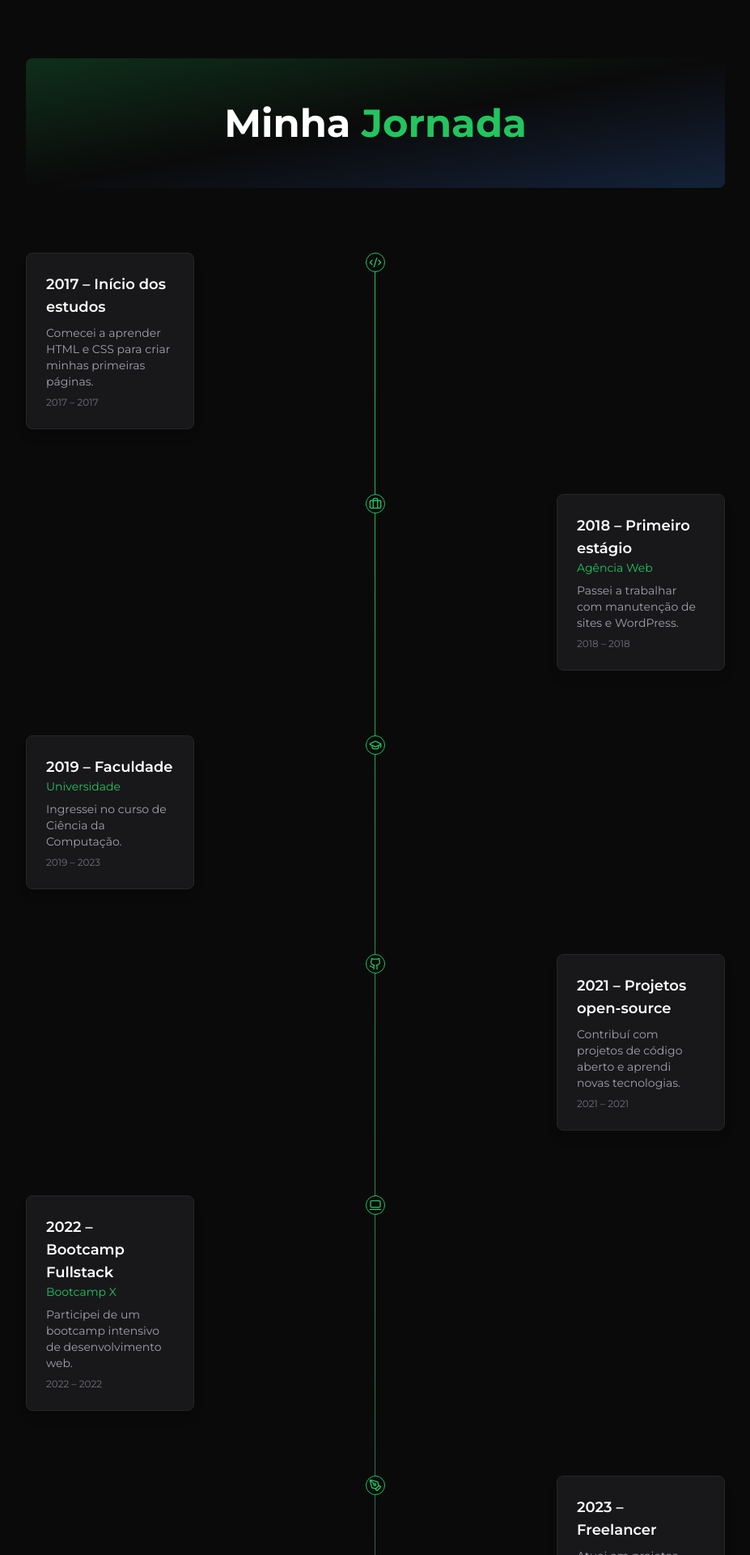
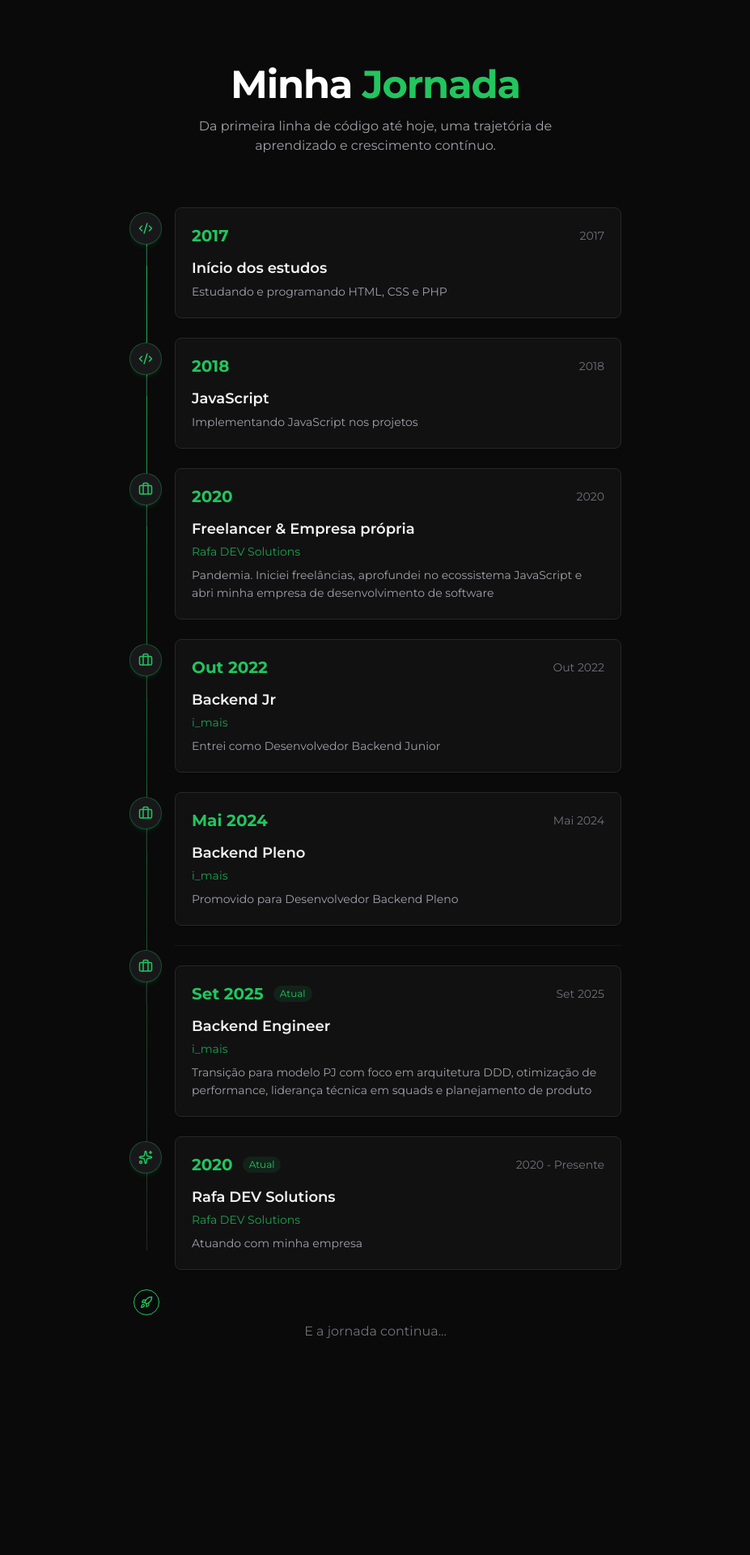
Before and after one commit to oRafael07/rafadev.systems, a Next.js app: page /timeline in a window 1280 px wide. Shown: the part 80-2000 px from the top of the page at 81% size, without its empty margins (176-1103 px from the left). After the commit the page ends 1784 px from the top, so only its background shows below. Built offline with nearby package versions, Linux system fonts and the light colour scheme; what @aptabase/react would draw is missing.

Commit message:
fix: turbopack config and update timeline with career history

```diff
--- a/next.config.js
+++ b/next.config.js
@@ -1,4 +1,8 @@
 /** @type {import('next').NextConfig} */
-const nextConfig = {};
+const nextConfig = {
+  turbopack: {
+    root: __dirname,
+  },
+};
 
 module.exports = nextConfig;
--- a/package.json
+++ b/package.json
@@ -43,6 +43,7 @@
     "prettier-plugin-tailwindcss": "^0.5.6",
     "react": "^19.2.4",
     "react-dom": "^19.2.4",
+    "shadcn": "^4.1.0",
     "tailwindcss": "^3",
     "typescript": "^5"
   }
--- a/src/app/timeline/page.tsx
+++ b/src/app/timeline/page.tsx
@@ -3,15 +3,14 @@ import type { LucideIcon } from "lucide-react";
 import {
   Briefcase,
   Code2,
-  Github,
-  GraduationCap,
-  Laptop2,
-  PenTool,
   Rocket,
+  Sparkles,
 } from "lucide-react";
+import { Card, CardContent } from "@/components/ui/card";
+import { Separator } from "@/components/ui/separator";
 
 export const metadata: Metadata = {
-  title: "Timeline | Rafa DEV",
+  title: "Jornada | Rafa DEV",
 };
 
 interface TimelineItem {
@@ -20,130 +19,158 @@ interface TimelineItem {
   description: string;
   icon: LucideIcon;
   company?: string;
-  start?: string;
-  end?: string;
+  period?: string;
+  isCurrent?: boolean;
 }
 
 const timeline: TimelineItem[] = [
   {
     year: "2017",
     title: "Início dos estudos",
-    description: "Comecei a aprender HTML e CSS para criar minhas primeiras páginas.",
+    description: "Estudando e programando HTML, CSS e PHP",
     icon: Code2,
-    start: "2017",
-    end: "2017",
+    period: "2017",
   },
   {
     year: "2018",
-    title: "Primeiro estágio",
-    description: "Passei a trabalhar com manutenção de sites e WordPress.",
-    icon: Briefcase,
-    company: "Agência Web",
-    start: "2018",
-    end: "2018",
+    title: "JavaScript",
+    description: "Implementando JavaScript nos projetos",
+    icon: Code2,
+    period: "2018",
   },
   {
-    year: "2019",
-    title: "Faculdade",
-    description: "Ingressei no curso de Ciência da Computação.",
-    icon: GraduationCap,
-    company: "Universidade",
-    start: "2019",
-    end: "2023",
+    year: "2020",
+    title: "Freelancer & Empresa própria",
+    description:
+      "Pandemia. Iniciei freelâncias, aprofundei no ecossistema JavaScript e abri minha empresa de desenvolvimento de software",
+    icon: Briefcase,
+    company: "Rafa DEV Solutions",
+    period: "2020",
   },
   {
-    year: "2021",
-    title: "Projetos open-source",
-    description: "Contribuí com projetos de código aberto e aprendi novas tecnologias.",
-    icon: Github,
-    start: "2021",
-    end: "2021",
+    year: "Out 2022",
+    title: "Backend Jr",
+    description: "Entrei como Desenvolvedor Backend Junior",
+    icon: Briefcase,
+    company: "i_mais",
+    period: "Out 2022",
   },
   {
-    year: "2022",
-    title: "Bootcamp Fullstack",
-    description: "Participei de um bootcamp intensivo de desenvolvimento web.",
-    icon: Laptop2,
-    company: "Bootcamp X",
-    start: "2022",
-    end: "2022",
+    year: "Mai 2024",
+    title: "Backend Pleno",
+    description: "Promovido para Desenvolvedor Backend Pleno",
+    icon: Briefcase,
+    company: "i_mais",
+    period: "Mai 2024",
   },
   {
-    year: "2023",
-    title: "Freelancer",
-    description: "Atuei em projetos freelance e aprofundei conhecimentos em design.",
-    icon: PenTool,
-    start: "2023",
-    end: "2024",
+    year: "Set 2025",
+    title: "Backend Engineer",
+    description:
+      "Transição para modelo PJ com foco em arquitetura DDD, otimização de performance, liderança técnica em squads e planejamento de produto",
+    icon: Briefcase,
+    company: "i_mais",
+    period: "Set 2025",
+    isCurrent: true,
   },
   {
-    year: "2024",
-    title: "Full Stack Developer",
-    description: "Atualmente atuo com desenvolvimento full stack, criando aplicações completas.",
-    icon: Laptop2,
-    company: "Empresa Y",
-    start: "2024",
-    end: "2024",
-  },
-  {
-    year: "2025",
-    title: "Nova startup",
-    description: "Lancei minha própria startup focada em soluções digitais.",
-    icon: Rocket,
-    company: "Minha Startup",
-    start: "2025",
-    end: "Atual",
+    year: "2020",
+    title: "Rafa DEV Solutions",
+    description: "Atuando com minha empresa",
+    icon: Sparkles,
+    company: "Rafa DEV Solutions",
+    period: "2020 - Presente",
+    isCurrent: true,
   },
 ];
 
 export default function TimelinePage() {
   return (
-    <main className="mx-auto max-w-5xl px-6 py-10 md:px-20">
-      <section className="relative mb-20 flex h-40 items-center justify-center rounded-lg bg-gradient-to-br from-green-500/20 via-transparent to-blue-500/20">
-        <h1 className="text-3xl font-bold md:text-5xl">
+    <main className="mx-auto max-w-2xl px-6 py-12 md:px-8">
+      <section className="mb-16 text-center">
+        <h1 className="mb-4 text-4xl font-bold tracking-tight md:text-5xl">
           Minha <span className="text-green-500">Jornada</span>
         </h1>
+        <p className="mx-auto max-w-lg text-zinc-400">
+          Da primeira linha de código até hoje, uma trajetória de aprendizado e crescimento contínuo.
+        </p>
       </section>
 
       <section className="relative">
-        <div className="absolute left-1/2 top-0 -ml-px h-full w-px bg-gradient-to-b from-green-500 to-zinc-700" />
+        <div className="absolute left-[21px] top-2 h-[calc(100%-2rem)] w-px bg-gradient-to-b from-green-500 via-green-500/50 to-zinc-800" />
 
-        <div className="space-y-20">
+        <div className="space-y-0">
           {timeline.map((item, index) => {
             const Icon = item.icon;
+            const isLast = index === timeline.length - 1;
+
             return (
-              <div
-                key={item.year}
-                className={`relative flex flex-col md:flex-row ${
-                  index % 2 === 0
-                    ? "md:items-start md:pr-[calc(50%+1rem)]"
-                    : "md:flex-row-reverse md:pl-[calc(50%+1rem)]"
-                }`}
-              >
-                <span className="absolute left-1/2 top-0 -ml-3 flex h-6 w-6 items-center justify-center rounded-full border border-green-500 bg-zinc-950 text-green-500">
-                  <Icon size={16} />
-                </span>
+              <div key={item.year} className="relative pl-14">
+                {index === timeline.length - 2 && (
+                  <Separator className="my-6 border-zinc-500" />
+                )}
+                <div className="absolute left-0 top-1.5 flex h-10 w-10 items-center justify-center rounded-full border border-green-500/30 bg-zinc-900 shadow-md shadow-green-500/10">
+                  <Icon size={18} className="text-green-500" />
+                </div>
 
-                <div className="w-full md:w-1/2 mt-6 md:mt-0">
-                  <div className="animate-in fade-in slide-in-from-bottom-4 rounded-lg border border-zinc-800 bg-zinc-900 p-6 shadow-lg transition-all hover:-translate-y-1 hover:border-green-500/50">
-                    <h3 className="text-lg font-semibold">
-                      {item.year} – {item.title}
+                <Card className="mb-6 border-zinc-800 bg-zinc-900/50 transition-all duration-300 hover:-translate-y-0.5 hover:bg-zinc-900 hover:shadow-lg hover:shadow-green-500/5">
+                  <CardContent className="p-5">
+                    <div className="mb-3 flex items-center justify-between">
+                      <div className="flex items-center gap-3">
+                        <span className="text-xl font-bold text-green-500">
+                          {item.year}
+                        </span>
+                        {item.isCurrent && (
+                          <span className="rounded-full bg-green-500/10 px-2 py-0.5 text-xs font-medium text-green-500">
+                            Atual
+                          </span>
+                        )}
+                      </div>
+                      {item.period && (
+                        <span className="text-sm text-zinc-500">
+                          {item.period}
+                        </span>
+                      )}
+                    </div>
+
+                    <h3 className="mb-1 text-lg font-semibold text-zinc-100">
+                      {item.title}
                     </h3>
+
                     {item.company && (
-                      <p className="text-sm text-green-500">{item.company}</p>
-                    )}
-                    <p className="mt-2 text-sm text-zinc-400">{item.description}</p>
-                    {item.start && item.end && (
-                      <p className="mt-2 text-xs text-zinc-500">
-                        {item.start} – {item.end}
+                      <p className="mb-2 text-sm text-green-500/80">
+                        {item.company}
                       </p>
                     )}
+
+                    <p className="text-sm leading-relaxed text-zinc-400">
+                      {item.description}
+                    </p>
+                  </CardContent>
+                </Card>
+
+                {!isLast && (
+                  <div className="absolute left-[21px] top-12 -translate-x-1/2">
+                    <Separator
+                      orientation="vertical"
+                      className="h-6 bg-zinc-800"
+                    />
                   </div>
-                </div>
+                )}
               </div>
             );
           })}
         </div>
+
+        <div className="absolute left-[21px] top-auto h-8 w-8 -translate-x-1/2 rounded-full border border-green-500 bg-zinc-950">
+          <Rocket size={16} className="absolute left-1/2 top-1/2 -translate-x-1/2 -translate-y-1/2 text-green-500" />
+        </div>
+      </section>
+
+      <section className="mt-16 text-center">
+        <p className="text-zinc-500">
+          E a jornada continua...
+        </p>
       </section>
     </main>
   );
```
Also changed, not shown: 1 other file (tests, documents, lock files or other folders).
